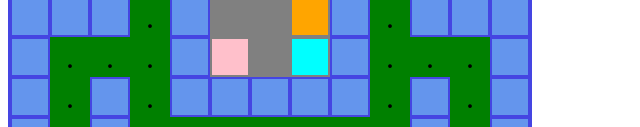
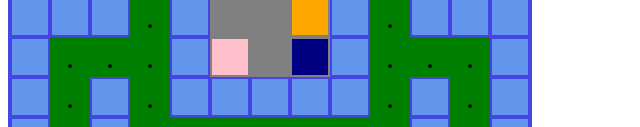
Before and after one commit to naranjita11/pacman, a plain HTML site: page index.html in a window 1280 px wide. Shown: the part 253-380 px from the top of the page, without its empty margins (0-640 px from the left). Drawn offline with Linux system fonts and the light colour scheme.

Commit message:
update ghost colour

```diff
--- a/style.css
+++ b/style.css
@@ -48,7 +48,7 @@
 }
 
 .inky {
-    background-color: cyan;
+    background-color: navy;
 }
 
 .clyde {
```
